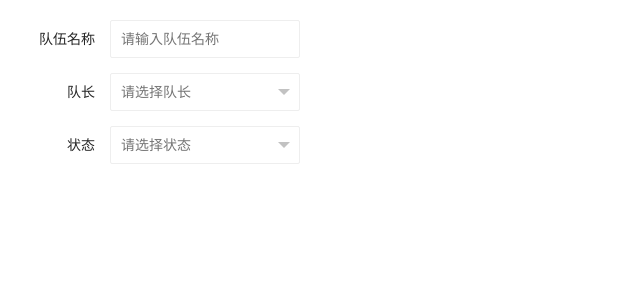
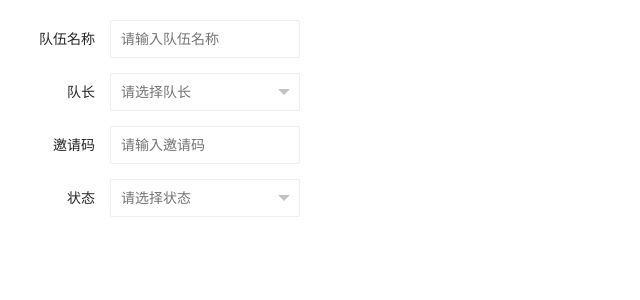
Before and after one commit to SYSUMSC/aigame, a FastAPI app: page /admin/team_form in a window 1280 px wide. Shown: the top 300 px of the page, without its empty margins (0-640 px from the left). Run offline with FastAPI, Linux system fonts and the light colour scheme.

Commit message:
队伍管理更多修改

```diff
--- a/app/admin/templates/team_form.html
+++ b/app/admin/templates/team_form.html
@@ -24,6 +24,13 @@
             </option>
           {% endfor %}
         </select>
+      </div>
+    </div>
+
+    <div class="layui-form-item">
+      <label class="layui-form-label">邀请码</label>
+      <div class="layui-input-inline">
+        <input type="text" name="invite_code" required lay-verify="required" placeholder="请输入邀请码" autocomplete="off" class="layui-input" value="">
       </div>
     </div>
 
--- a/app/schemas/team.py
+++ b/app/schemas/team.py
@@ -20,3 +20,5 @@ class TeamSchema(SQLModel):
 
 class TeamSearchSchema(SQLModel):
     name: str | None = None
+    captain_id: int | None = None
+    status: str | None = None
```
Also changed, not shown: app/admin/templates/user.html (+6 -4 lines).
